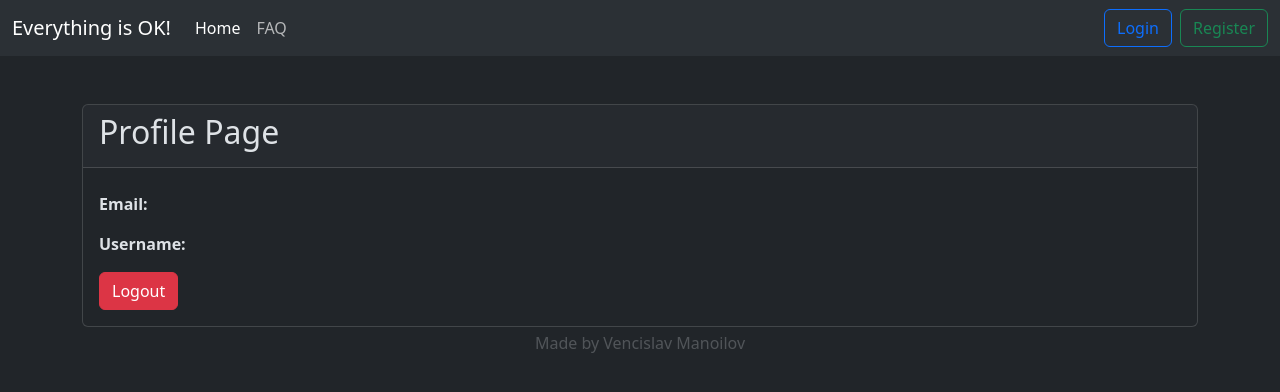
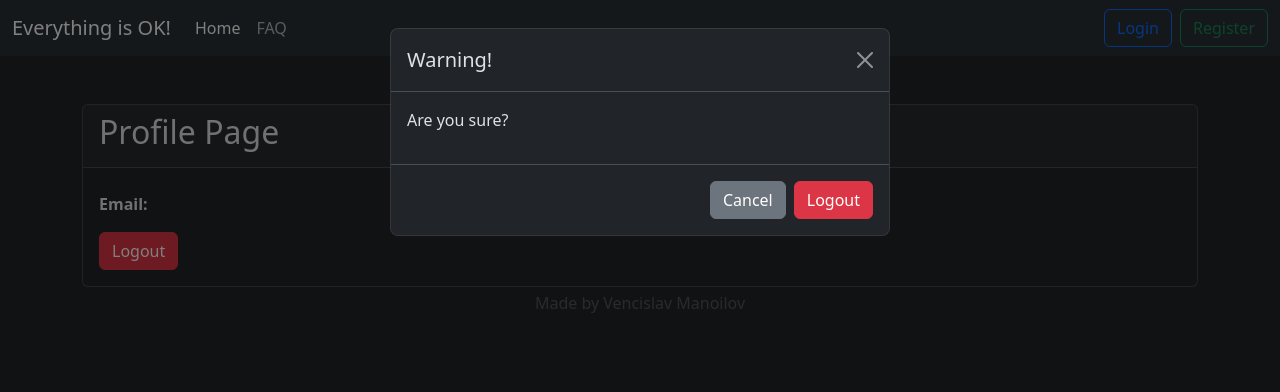
Before and after one commit to VencislavManoilov/Everything-is-OK, a React (Create React App) app in the folder front-end/: page /profile in a window 1280 px wide. Both pictures are taken after a click on the button "Logout". Shown: the top 392 px of the page. Built offline with nearby package versions, Linux system fonts and the light colour scheme; no server answers.

Commit message:
Fixed the Profile page

```diff
--- a/front-end/src/components/Profile.js
+++ b/front-end/src/components/Profile.js
@@ -4,24 +4,16 @@ import axios from "axios";
 const URL = process.env.REACT_APP_BACKEND_URL || process.env.REACT_APP_CUSTOM_BACKEND_URL || "http://localhost:8080";
 
 const Profile = ({ user }) => {
-    const isGuest = user.guest;
+    const isGuest = user.guest ? true : false;
 
-    const handleRegister = () => {
-        window.location.href = "/register";
-    };
-
-    const handleLogin = () => {
-        window.location.href = "/login";
-    };
-
-    const handleLogout = async () => {
+    const logout = async () => {
         try {
             await axios.post(URL+"/logout", {}, { withCredentials: true });
             window.location.href = "/";
         } catch(err) {
-
+            alert("Error:", err);
         }
-    };
+    }
 
     return (
         <div className="container mt-5">
@@ -37,7 +29,6 @@ const Profile = ({ user }) => {
                             {!isGuest && (
                                 <>
                                 <p><strong>Email:</strong> {user.email}</p>
-                                <p><strong>Username:</strong> {user.username}</p>
                                 </>
                             )}
                             {isGuest && (
@@ -46,12 +37,12 @@ const Profile = ({ user }) => {
                             <div className="mt-3">
                                 {isGuest ? (
                                 <>
-                                    <button className="btn btn-success me-2" onClick={handleRegister}>Register</button>
-                                    <button className="btn btn-primary me-2" onClick={handleLogin}>Login</button>
-                                    <button className="btn btn-danger" data-bs-toggle="modal" data-bs-target="#exampleModal">Logout</button>
+                                    <button className="btn btn-success me-2" data-bs-toggle="modal" data-bs-target="#modalRegister">Register</button>
+                                    <button className="btn btn-primary me-2" data-bs-toggle="modal" data-bs-target="#modalLogin">Login</button>
+                                    <button className="btn btn-danger" data-bs-toggle="modal" data-bs-target="#modalGuestLogout">Logout</button>
                                 </>
                                 ) : (
-                                    <button className="btn btn-danger" onClick={handleLogout}>Logout</button>
+                                    <button className="btn btn-danger" data-bs-toggle="modal" data-bs-target="#modalLogout">Logout</button>
                                 )}
                             </div>
                         </div>
@@ -59,19 +50,73 @@ const Profile = ({ user }) => {
                 </div>
             </div>
 
-            <div className="modal fade" id="exampleModal" tabIndex="-1" aria-labelledby="exampleModalLabel" aria-hidden="true">
+            <div className="modal fade" id="modalRegister" tabIndex="-1" aria-labelledby="exampleModalLabel" aria-hidden="true">
                 <div className="modal-dialog">
                     <div className="modal-content">
                         <div className="modal-header">
-                            <h5 className="modal-title" id="exampleModalLabel">Are you sure you want to logout?</h5>
+                            <h5 className="modal-title" id="exampleModalLabel">Have in mind!</h5>
                             <button type="button" className="btn-close" data-bs-dismiss="modal" aria-label="Close"></button>
                         </div>
                         <div className="modal-body">
-                            <p>The data will be deleted</p>
+                            <p>Registerin will transfer the data to your new account.</p>
                         </div>
                         <div className="modal-footer">
                             <button type="button" className="btn btn-secondary" data-bs-dismiss="modal">Cancel</button>
-                            <button type="button" className="btn btn-danger" onClick={() => {handleLogout()}}>Logout</button>
+                            <button type="button" className="btn btn-success" onClick={() => {window.location.href = "/register"}}>Register</button>
+                        </div>
+                    </div>
+                </div>
+            </div>
+
+            <div className="modal fade" id="modalLogin" tabIndex="-1" aria-labelledby="exampleModalLabel" aria-hidden="true">
+                <div className="modal-dialog">
+                    <div className="modal-content">
+                        <div className="modal-header">
+                            <h5 className="modal-title" id="exampleModalLabel">Warning!</h5>
+                            <button type="button" className="btn-close" data-bs-dismiss="modal" aria-label="Close"></button>
+                        </div>
+                        <div className="modal-body">
+                            <p>Logging in will delete your current guest data.</p>
+                        </div>
+                        <div className="modal-footer">
+                            <button type="button" className="btn btn-secondary" data-bs-dismiss="modal">Cancel</button>
+                            <button type="button" className="btn btn-primary" onClick={() => {window.location.href = "/login"}}>Login</button>
+                        </div>
+                    </div>
+                </div>
+            </div>
+
+            <div className="modal fade" id="modalGuestLogout" tabIndex="-1" aria-labelledby="exampleModalLabel" aria-hidden="true">
+                <div className="modal-dialog">
+                    <div className="modal-content">
+                        <div className="modal-header">
+                            <h5 className="modal-title" id="exampleModalLabel">Warning!</h5>
+                            <button type="button" className="btn-close" data-bs-dismiss="modal" aria-label="Close"></button>
+                        </div>
+                        <div className="modal-body">
+                            <p>Logging out will delete your current guest data.</p>
+                        </div>
+                        <div className="modal-footer">
+                            <button type="button" className="btn btn-secondary" data-bs-dismiss="modal">Cancel</button>
+                            <button type="button" className="btn btn-danger" onClick={logout}>Logout</button>
+                        </div>
+                    </div>
+                </div>
+            </div>
+
+            <div className="modal fade" id="modalLogout" tabIndex="-1" aria-labelledby="exampleModalLabel" aria-hidden="true">
+                <div className="modal-dialog">
+                    <div className="modal-content">
+                        <div className="modal-header">
+                            <h5 className="modal-title" id="exampleModalLabel">Warning!</h5>
+                            <button type="button" className="btn-close" data-bs-dismiss="modal" aria-label="Close"></button>
+                        </div>
+                        <div className="modal-body">
+                            <p>Are you sure?</p>
+                        </div>
+                        <div className="modal-footer">
+                            <button type="button" className="btn btn-secondary" data-bs-dismiss="modal">Cancel</button>
+                            <button type="button" className="btn btn-danger" onClick={logout}>Logout</button>
                         </div>
                     </div>
                 </div>
```
